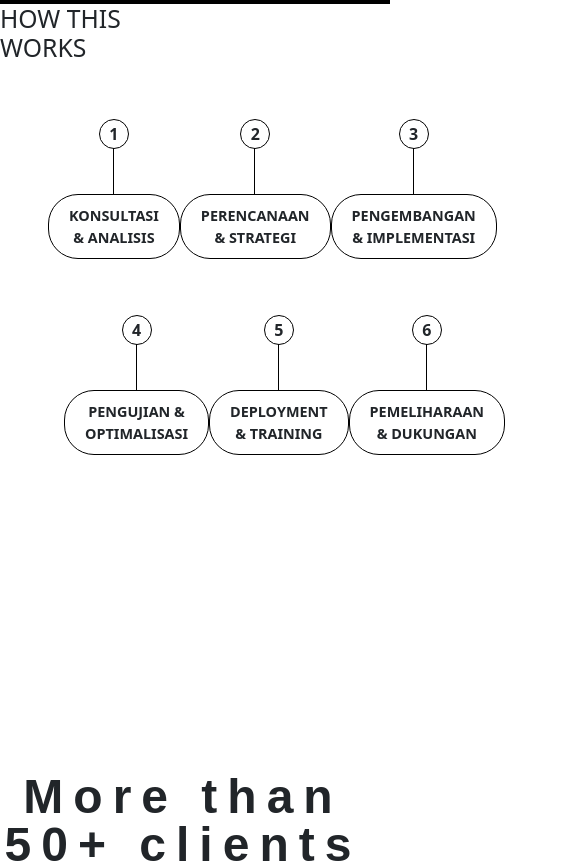
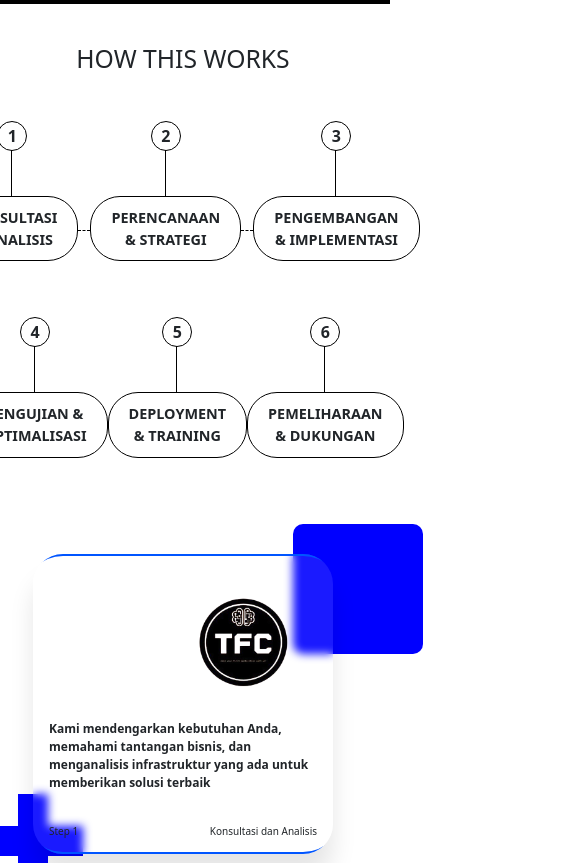
Before and after one commit to DavidDimasPatty/PortofolioFL2, a React (Create React App) app: page / in a window 390 px wide. Shown: the part 1360-2223 px from the top of the page, 585 px wide, since content can reach past the window. Built offline with nearby package versions, Linux system fonts and the light colour scheme; a web font is replaced by a local one.

Commit message:
how this work div responsive

```diff
--- a/src/assets/style/home.css
+++ b/src/assets/style/home.css
@@ -704,7 +704,7 @@
 
 @media (max-width: 768px) {
     .wrapper-all.menuOpen::before {
-        content: '';
+        /* content: '';
         position: fixed;
         backdrop-filter: blur(10px);
         height: 100vh;
@@ -712,7 +712,7 @@
         top: 0;
         left: 0;
         background-color: rgba(0, 0, 0, 0.1);
-        z-index: 500;
+        z-index: 500; */
     }
 
     .frontWelcome{
--- a/src/assets/style/howthisworks.css
+++ b/src/assets/style/howthisworks.css
@@ -1,9 +1,11 @@
 .wrapperWorks {
-    width: 100% !important;
+  width: 100%;
+  position: relative;
 }
 
 .rowWrapperWorks {
-    width: 100% !important;
+  height: 100%;
+  width: 100%;
   position: relative;
 }
 
@@ -74,13 +76,11 @@
 
 .boxWorks {
   position: relative;
-    top: 120px;
-    background: transparent;
+  background: rgba(255, 255, 255, 0.1);
   border-radius: 24px;
   border-radius: 30px;
   width: 300px;
   height: 300px;
-    left: 450px;
   box-shadow:
     inset 0 12px 0px -10px rgba(0, 85, 255, 1),
     inset 0 -12px 0px -10px rgba(0, 85, 255, 1),
@@ -89,6 +89,11 @@
   -webkit-backdrop-filter: blur(5px);
 }
 
+.wrapContentComponent {
+  width: 300px;
+  height: 300px;
+  position: absolute;
+}
 
 .textWorks {
   font-size: 12px;
@@ -105,33 +110,55 @@
   position: relative;
 }
 
-.imgWorksDeep{
+.imgWorksDeep {
   position: relative;
   left: 160px;
   top: 40px;
   filter: invert(1) brightness(2);
 }
 
-.wrapperBoxWorks{
+.wrapperDiagram {
+  padding-top: 40px;
+  position: relative;
+  height: 100%;
+  display: flex;
+  justify-content: center;
+  align-items: center;
+}
+
+.diagramContent {
+  text-align: center;
+}
+
+.wrapperBoxWorks {
+  padding-top: 40px;
   position: relative;
 }
 
-.boxTopWorks{
+.boxWorksContent {
+  height: 100%;
+  position: relative;
+  display: flex;
+  justify-content: center;
+  align-items: center;
+}
+
+.boxTopWorks {
   position: absolute;
   height: 130px;
   width: 130px;
   background-color: blue;
   border-radius: 10px;
-    left: 700px;
-    top: 90px;
+  left: 260px;
+  top: -30px;
 }
 
 .plus-shape {
   position: absolute;
   width: 100px;
   height: 100px;
-    left: 420px;
-    bottom: 70px;
+  left: -50px;
+  bottom: -40px;
 }
 
 .plus-shape::before,
@@ -160,16 +187,16 @@
 }
 
 
-  .projectsMore{
+.projectsMore {
   width: 100%;
   height: 700px;
 }
 
-  .projectsMoreCol{
+.projectsMoreCol {
   width: 100%;
 }
 
-  .moreProjects{
+.moreProjects {
   font-family: 'Depot', sans-serif;
   line-height: 1;
   font-size: 48px;
@@ -177,15 +204,15 @@
   letter-spacing: 10px;
 }
 
-  .moreProjects b{
+.moreProjects b {
   width: 600px;
 }
 
-  .moreProjectsButtonWrapper{
+.moreProjectsButtonWrapper {
   margin-top: 50px;
 }
 
-  .moreProjectsButton{
+.moreProjectsButton {
   border: none;
   border-radius: 30px;
   width: 300px;
--- a/src/components/FAQ.js
+++ b/src/components/FAQ.js
@@ -89,7 +89,7 @@ const FAQ = () => {
                             </div>
 
                             <div className="row wrapQuestions">
-                                <div className="row questionFAQ"  onClick={clickQuestion3}>
+                                <div className="row questionFAQ" onClick={clickQuestion3}>
                                     Apakah layanan IT security kami dapat diintegrasikan dengan sistem yang sudah ada?
                                     <div className={`downArrow3 ${question3 ? "active" : ""}`}>˅</div>
                                     <hr />
--- a/src/components/HowThisWorks.js
+++ b/src/components/HowThisWorks.js
@@ -6,13 +6,13 @@ const HowThisWorks = () => {
 
     return (
         <div className="col wrapperWorks">
-            <div className="row rowWrapperWorks">
-                <div className="col-6">
-                    <div className="row">
-                        <div className="col d-flex justify-content-center align-items-center">
-                            <h2>HOW THIS WORKS</h2>
-                        </div>
-                        <div class="container m-5">
+
+            <div className="row rowWrapperWorks d-flex">
+
+                <div className="col-12 col-md-6 wrapperDiagram">
+                    <div className="diagramContent">
+                        <h2 className="mb-5">HOW THIS WORKS</h2>
+                        <div class="col">
                             <div class="row-container">
                                 <div class="step-container">
                                     <div class="step-number">1</div>
@@ -63,14 +63,18 @@ const HowThisWorks = () => {
                         </div>
                     </div>
                 </div>
-                <div className="col-6 wrapperBoxWorks">
+
+                <div className="col-12 col-md-6 wrapperBoxWorks">
+                    <div className="col boxWorksContent">
+                        <div className="wrapContentComponent">
                             <div className="boxTopWorks">
 
                             </div>
                             <div className="plus-shape">
 
                             </div>
-                    <div className="col boxWorks">
+                        </div>
+                        <div className="boxWorks">
                             <div className="imageWorks">
                                 <img src={logoPT} width={"100px"} className="imgWorksDeep" />
                             </div>
@@ -87,6 +91,7 @@ const HowThisWorks = () => {
                                     </div>
                                     <div>
                                         Konsultasi dan Analisis
+                                    </div>
                                 </div>
                             </div>
                         </div>
```
Lines whose indentation alone changed are shown as unchanged.
